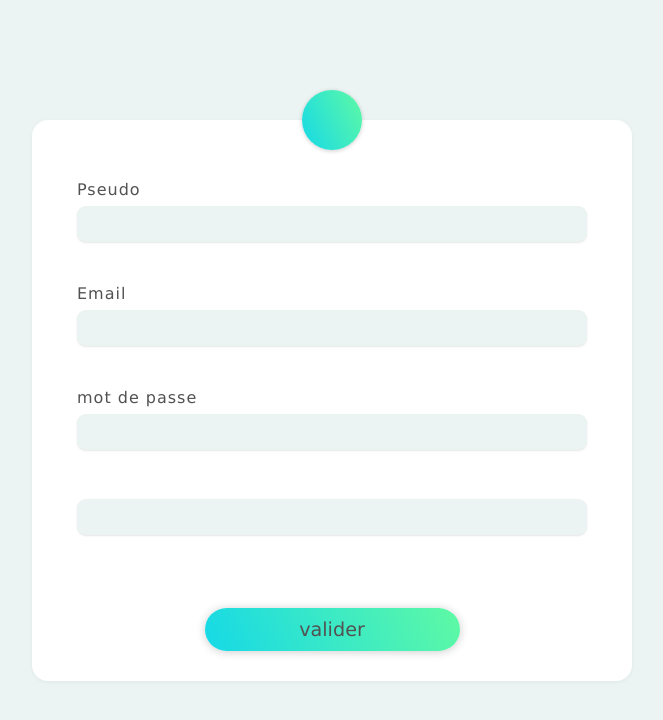
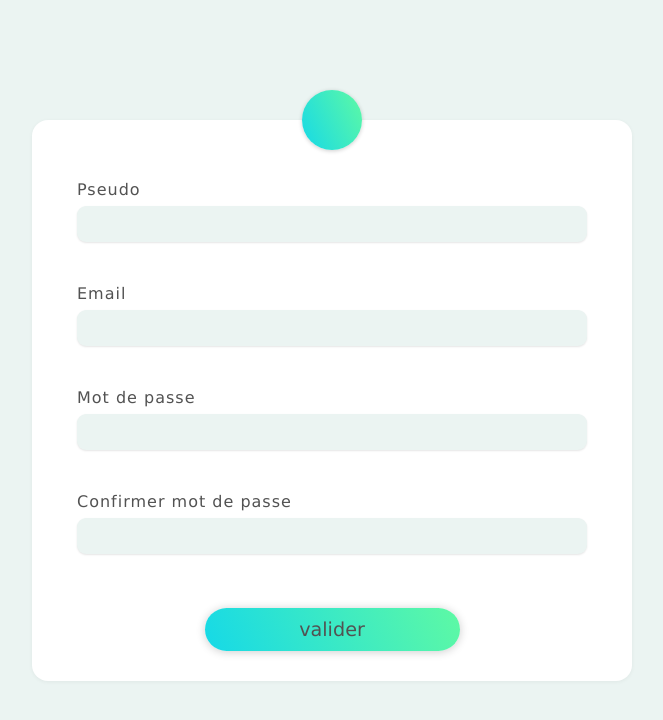
Before and after one commit to mfalonne/TP-Formulaire-JS, a plain HTML site: page index.html in a window 1280 px wide. Shown: the whole page, without its empty margins (308-971 px from the left). Drawn offline with Linux system fonts and the light colour scheme.

Commit message:
corrige html

```diff
--- a/index.html
+++ b/index.html
@@ -19,13 +19,13 @@
             <span>email inncorrect</span>
         </div>
         <div class="password-container">
-            <label for="password">mot de passe</label>
+            <label for="password">Mot de passe</label>
             <input type="password" autocomplete="off" id="password">
             <p id="progress-bar"></p>
             <span></span>
         </div>
         <div class="confirm-container">
-            <label for="confirm"></label>
+            <label for="confirm">Confirmer mot de passe</label>
             <input type="password" autocomplete="off" id="confirm">
             <span></span>
         </div>
```
